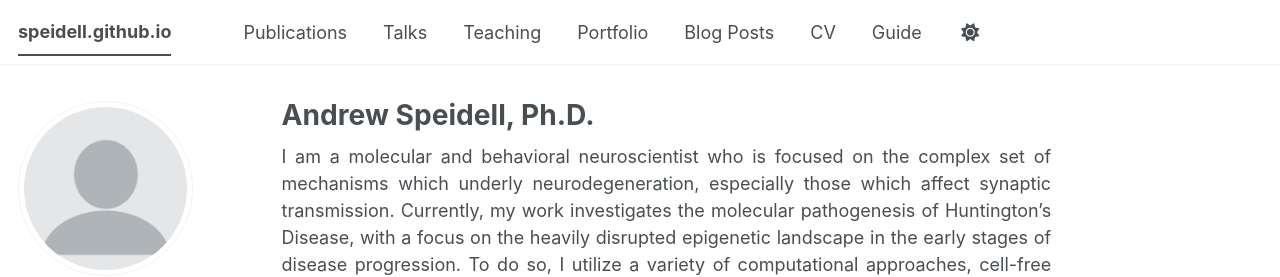
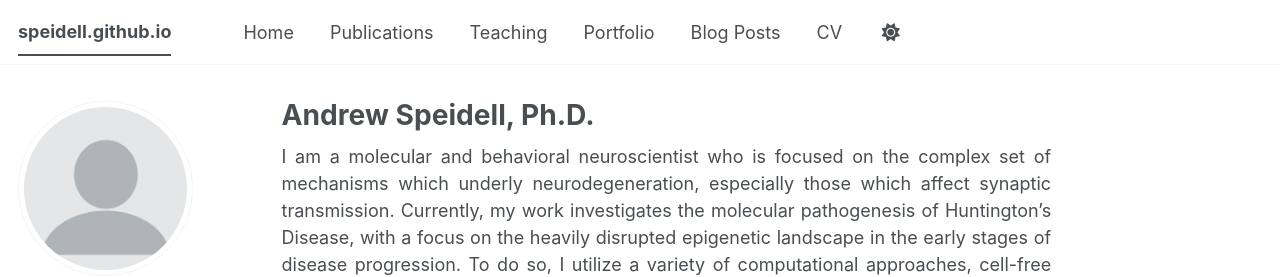
Before and after one commit to Speidell/speidell.github.io, a Jekyll site: the page built from _pages/about.md, in a window 1280 px wide. Shown: the top 277 px of the page. Built offline with Jekyll 4.4.1, drawn with Linux system fonts in a browser that asks for light colours; some web fonts are replaced; a script bundle is joined from its source files by our own code; library files that are not in the unit come from our copies.

Commit message:
Update navigation.yml

```diff
--- a/_data/navigation.yml
+++ b/_data/navigation.yml
@@ -8,11 +8,11 @@
 #      Markdown formatted page while the second is generated using JSON.
 
 main:
+  - title: "Home"
+    url: /
+
   - title: "Publications"
     url: /publications/
-
-  - title: "Talks"
-    url: /talks/
 
   - title: "Teaching"
     url: /teaching/
@@ -25,9 +25,3 @@ main:
 
   - title: "CV"
     url: /cv/
-
-  # - title: "CV"
-  #   url: /cv-json/
-
-  - title: "Guide"
-    url: /markdown/
```
